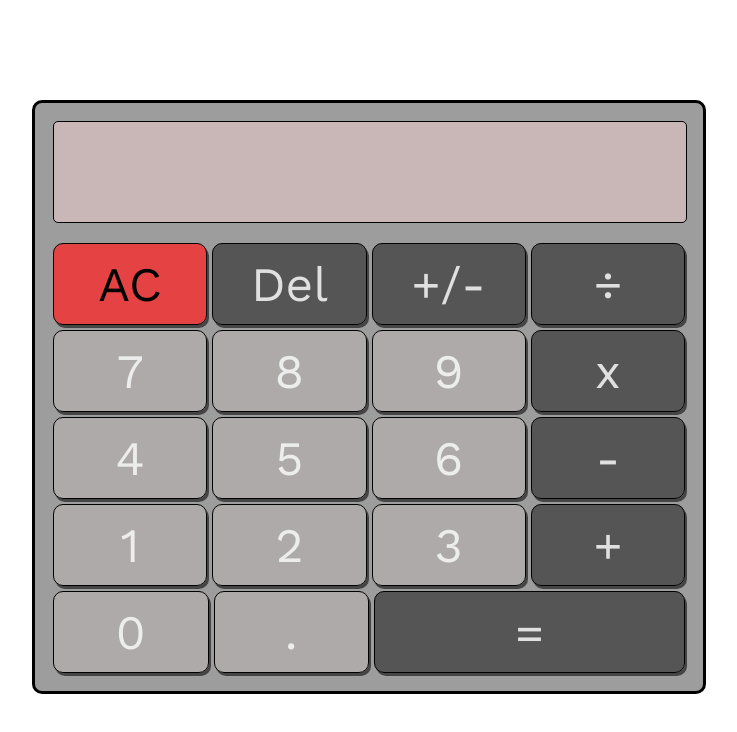
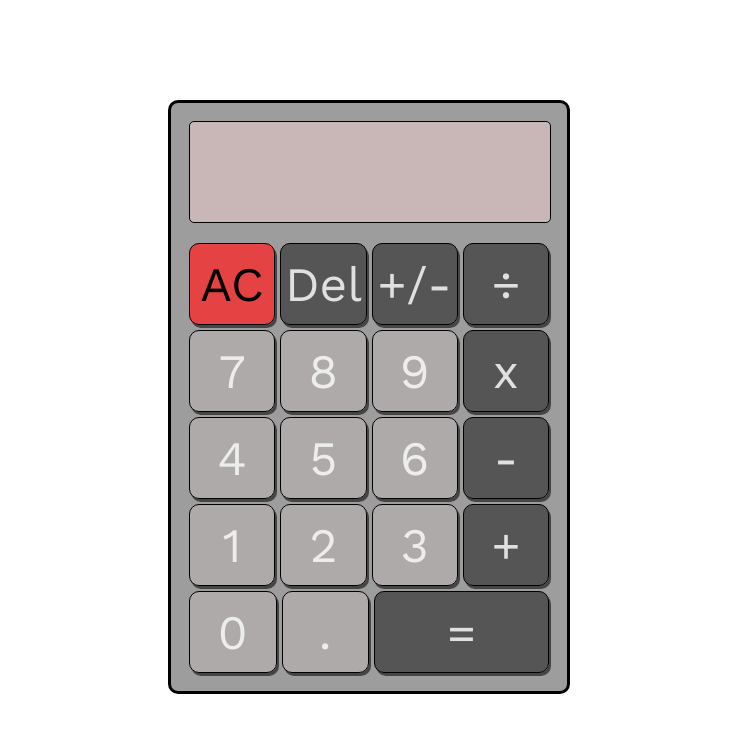
Before and after one commit to ianstewart4/calculator, a plain HTML site: page index.html in a window 1280 px wide. Shown: the whole page, without its empty margins (271-1008 px from the left). Drawn offline with nearby package versions, Linux system fonts and the light colour scheme.

Commit message:
adding min and max width

```diff
--- a/style.css
+++ b/style.css
@@ -41,6 +41,8 @@
 
 .calculator {
     width: 50%;
+    max-width: 360px;
+    min-width: 320px;
     margin: 100px auto;
     padding: 18px;
     background: #9d9d9d;
```
